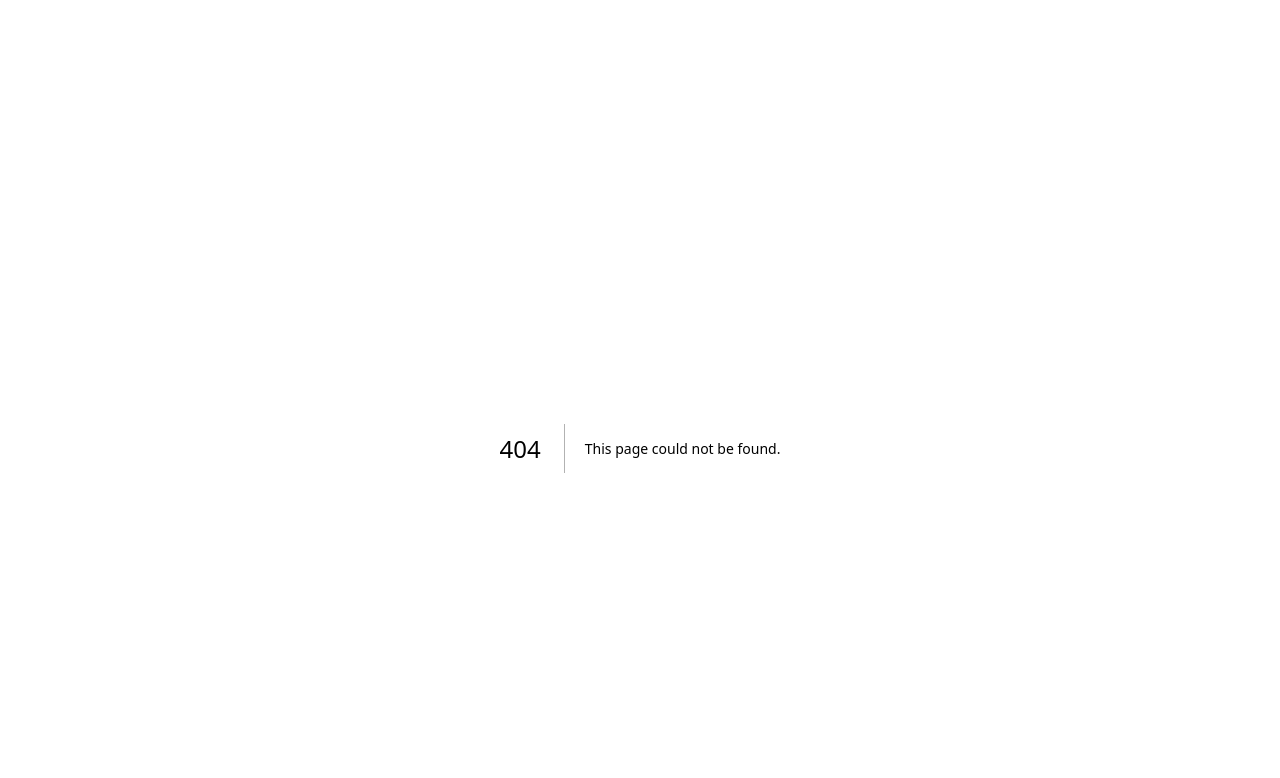
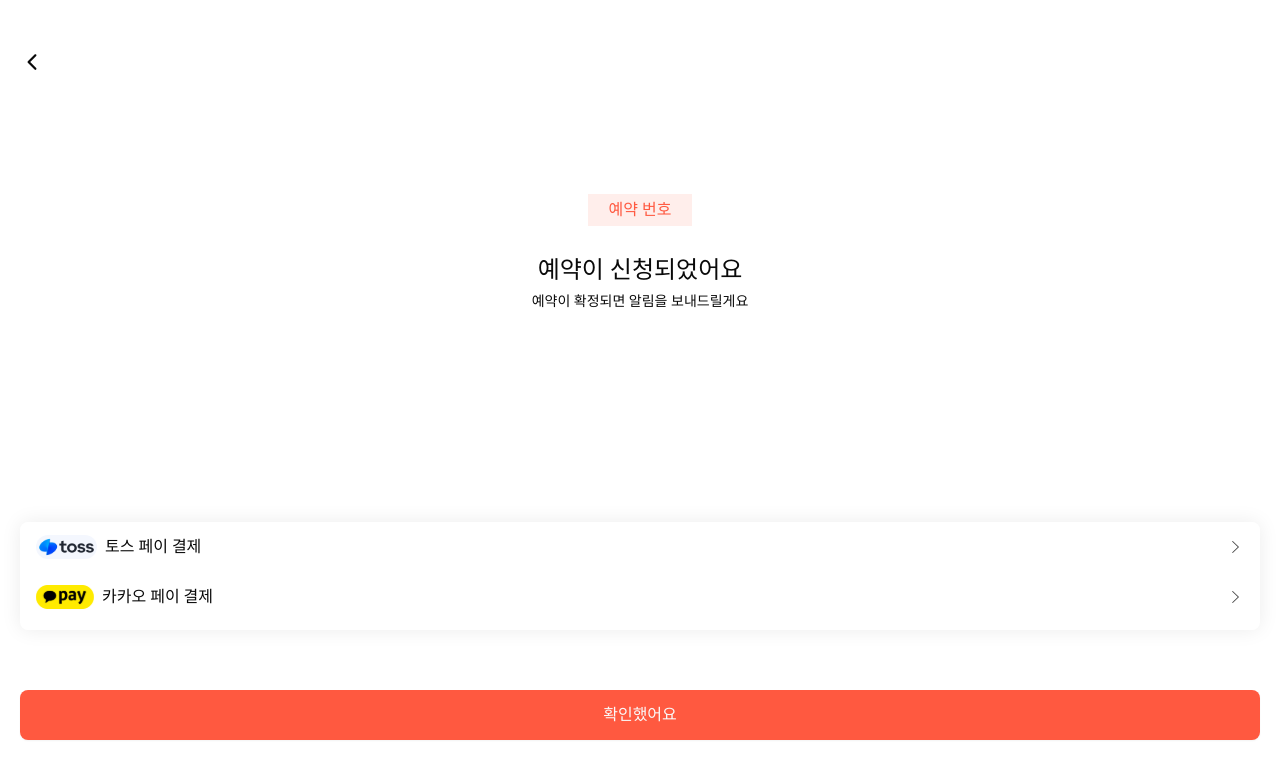
Before and after one commit to skkuding/joodang, a Next.js app in the folder apps/frontend/: page /1/reservation/success in a window 1280 px wide. Before the commit this address had no page. Shown: the top 778 px of the page. Built offline with nearby package versions, Linux system fonts and the light colour scheme; a web font is replaced by a local one.

Commit message:
feat(fe): impl reservation success screen

```diff
--- a/apps/frontend/app/(detail)/[storeId]/reservation/components/CreateReservationForm.tsx
+++ b/apps/frontend/app/(detail)/[storeId]/reservation/components/CreateReservationForm.tsx
@@ -1,5 +1,9 @@
+"use client";
+import { Menu, ReservationTimeSlot, User } from "@/app/type";
 import { safeFetcher } from "@/lib/utils";
 import { valibotResolver } from "@hookform/resolvers/valibot";
+
+import { useRouter } from "next/navigation";
 import { FormProvider, SubmitHandler, useForm } from "react-hook-form";
 import { toast } from "sonner";
 import { createSchema } from "./_libs/schema";
@@ -12,11 +16,27 @@ interface CreateReservationInput {
   phoneLast: string;
 }
 
+interface ReservationResponse {
+  id: number;
+  headcount: number;
+  reservationNum: number;
+  userId: number;
+  phone: string;
+  storeId: number;
+  timeSlotId: number;
+  isconfirmed: boolean | null;
+  isDone: boolean;
+  menus: Menu[];
+  user: User;
+  timeSlot: ReservationTimeSlot;
+}
+
 export function CreateReservationForm({
   children,
 }: {
   children: React.ReactNode;
 }) {
+  const router = useRouter();
   const methods = useForm<CreateReservationInput>({
     resolver: valibotResolver(createSchema),
     mode: "onChange",
@@ -39,10 +59,14 @@ export function CreateReservationForm({
       };
       console.log("Submitting reservation:", reservationData);
 
-      await safeFetcher.post("reservation", {
+      const response = await safeFetcher.post("reservation", {
         headers: { "Content-Type": "application/json" },
         body: JSON.stringify(reservationData),
       });
+      const reservationResponse: ReservationResponse = await response.json();
+
+      const reservationNum = reservationResponse.reservationNum; // 예: 응답에서 예약 ID 추출
+      router.push(`./reservation/success?reservationNum=${reservationNum}`);
     } catch (error) {
       console.error("Error creating reservation:", error);
       toast.error("예약 생성에 실패했습니다. 다시 시도해주세요.");
--- a/apps/frontend/app/(detail)/[storeId]/reservation/page.tsx
+++ b/apps/frontend/app/(detail)/[storeId]/reservation/page.tsx
@@ -248,7 +248,7 @@ export default function Page() {
   }
 
   return (
-    <div className="w-full">
+    <div>
       <AuthSheet />
       <div className="h-4" />
       <CreateReservationForm>
--- /dev/null
+++ b/apps/frontend/app/(detail)/[storeId]/reservation/success/page.tsx
@@ -0,0 +1,127 @@
+"use client";
+import { Button } from "@/components/ui/button";
+import arrowIcon from "@/public/icons/icon_arrow.svg";
+import kakaoPayIcon from "@/public/icons/icon_kakao_pay.svg";
+import tossIcon from "@/public/icons/icon_toss.svg";
+import Link from "next/dist/client/link";
+import Image from "next/image";
+import { useSearchParams } from "next/navigation";
+
+export default function Page() {
+  const searchParams = useSearchParams();
+  const reservationNum = searchParams.get("reservationNum");
+
+  function ReservationInfo() {
+    return (
+      <>
+        <span className="bg-primary-normal/10 text-primary-normal mb-4 px-[21px] py-1 font-normal">
+          예약 번호
+        </span>
+        <span className="text-primary-normal mb-3 text-[80px] font-medium">
+          {reservationNum}
+        </span>
+        <span className="mb-[6px] text-2xl font-medium">
+          예약이 신청되었어요
+        </span>
+        <span className="text-sm font-normal">
+          예약이 확정되면 알림을 보내드릴게요
+        </span>
+      </>
+    );
+  }
+  function SendMoneyButton() {
+    const handleTossPayment = () => {
+      // 토스페이 앱 스킴 URL
+      const tossAppUrl = "supertoss://send";
+      // 웹 버전 URL (앱이 설치되지 않은 경우)
+      const tossWebUrl = "https://toss.me";
+
+      // 모바일에서 앱 스킴 시도
+      if (
+        /Android|iPhone|iPad|iPod|BlackBerry|IEMobile|Opera Mini/i.test(
+          navigator.userAgent
+        )
+      ) {
+        window.location.href = tossAppUrl;
+
+        // 앱이 설치되지 않은 경우를 대비해 웹 버전으로 fallback
+        setTimeout(() => {
+          window.location.href = tossWebUrl;
+        }, 1000);
+      } else {
+        // 데스크톱에서는 웹 버전으로 바로 이동
+        window.open(tossWebUrl, "_blank");
+      }
+    };
+
+    const handleKakaoPayment = () => {
+      // 카카오페이 앱 스킴 URL
+      const kakaoPayUrl = "kakaotalk://kakaopay";
+      // 웹 버전 URL
+      const kakaoWebUrl = "https://pay.kakao.com";
+
+      if (
+        /Android|iPhone|iPad|iPod|BlackBerry|IEMobile|Opera Mini/i.test(
+          navigator.userAgent
+        )
+      ) {
+        window.location.href = kakaoPayUrl;
+
+        setTimeout(() => {
+          window.location.href = kakaoWebUrl;
+        }, 1000);
+      } else {
+        window.open(kakaoWebUrl, "_blank");
+      }
+    };
+    return (
+      <div className="mb-10 w-full px-5">
+        <div className="flex h-[108px] w-full flex-col rounded-md shadow-[0px_0px_20px_0px_rgba(0,0,0,0.08)]">
+          <Button
+            variant={"ghost"}
+            className="flex justify-between"
+            onClick={handleTossPayment}
+          >
+            <div className="flex gap-2">
+              <Image src={tossIcon} alt="Toss" />
+              <span>토스 페이 결제</span>
+            </div>
+            <Image src={arrowIcon} alt="arrow" />
+          </Button>
+          <Button
+            variant={"ghost"}
+            className="flex justify-between"
+            onClick={handleKakaoPayment}
+          >
+            <div className="flex gap-2">
+              <Image src={kakaoPayIcon} alt="Kakao Pay" />
+              <span>카카오 페이 결제</span>
+            </div>
+            <Image src={arrowIcon} alt="arrow" />
+          </Button>
+        </div>
+      </div>
+    );
+  }
+
+  function ConfirmButton() {
+    return (
+      <div className="pb-15 w-full p-5">
+        <Link href={"/reservation-check-page"}>
+          <Button className="w-full">확인했어요</Button>
+        </Link>
+      </div>
+    );
+  }
+
+  return (
+    <div className="flex flex-col items-center justify-center pt-10">
+      <div className="h-[106px]" />
+      <ReservationInfo />
+      <div className="fixed bottom-0 w-full">
+        <SendMoneyButton />
+        <ConfirmButton />
+      </div>
+    </div>
+  );
+}
--- a/apps/frontend/app/type.ts
+++ b/apps/frontend/app/type.ts
@@ -25,6 +25,18 @@ export interface StoreDetail extends Store {
   currentAvailableSeats: number | null;
 }
 
+export interface User {
+  id: number;
+  kakaoId: string;
+  name: string;
+  phone: string | null;
+  studentId: string;
+  college: string;
+  major: string;
+  profileImageUrl: string | null;
+  role: "ADMIN" | "OWNER" | "STAFF" | "USER";
+}
+
 export interface TimeSlot {
   id: number;
   startTime: string; // ISO8601 string
@@ -32,10 +44,15 @@ export interface TimeSlot {
   availableSeats: number;
 }
 
+export interface ReservationTimeSlot extends TimeSlot {
+  totalCapacity: number;
+  storeId: number;
+}
+
 export interface Menu {
   id: number;
   name: string;
-  photoUrl: string | null;
+  imageUrl: string | null;
   price: number;
   category: string;
   storeId: number;
```
Also changed, not shown: apps/frontend/public/icons/icon_kakao_pay.svg (added), apps/frontend/public/icons/icon_toss.svg (added).
